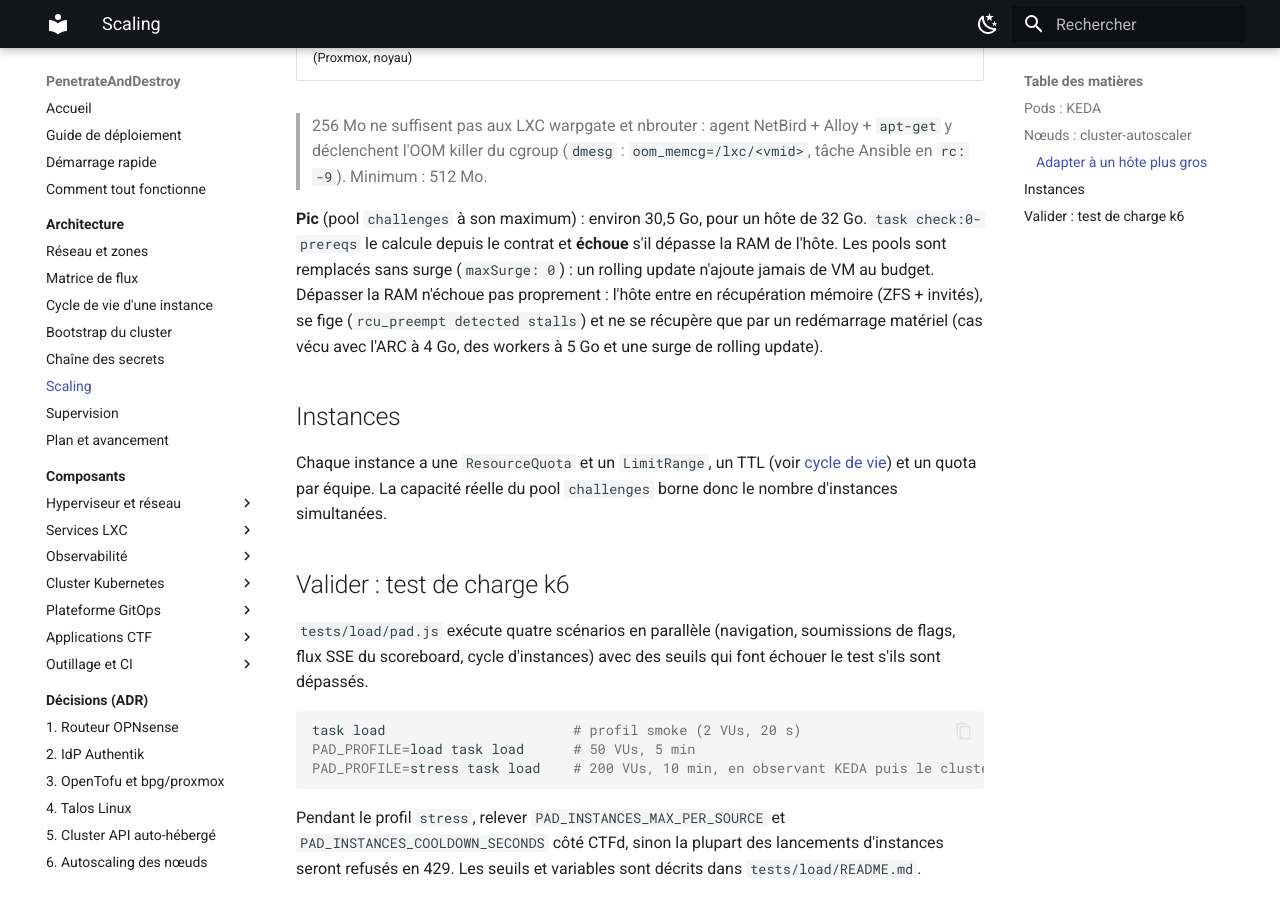
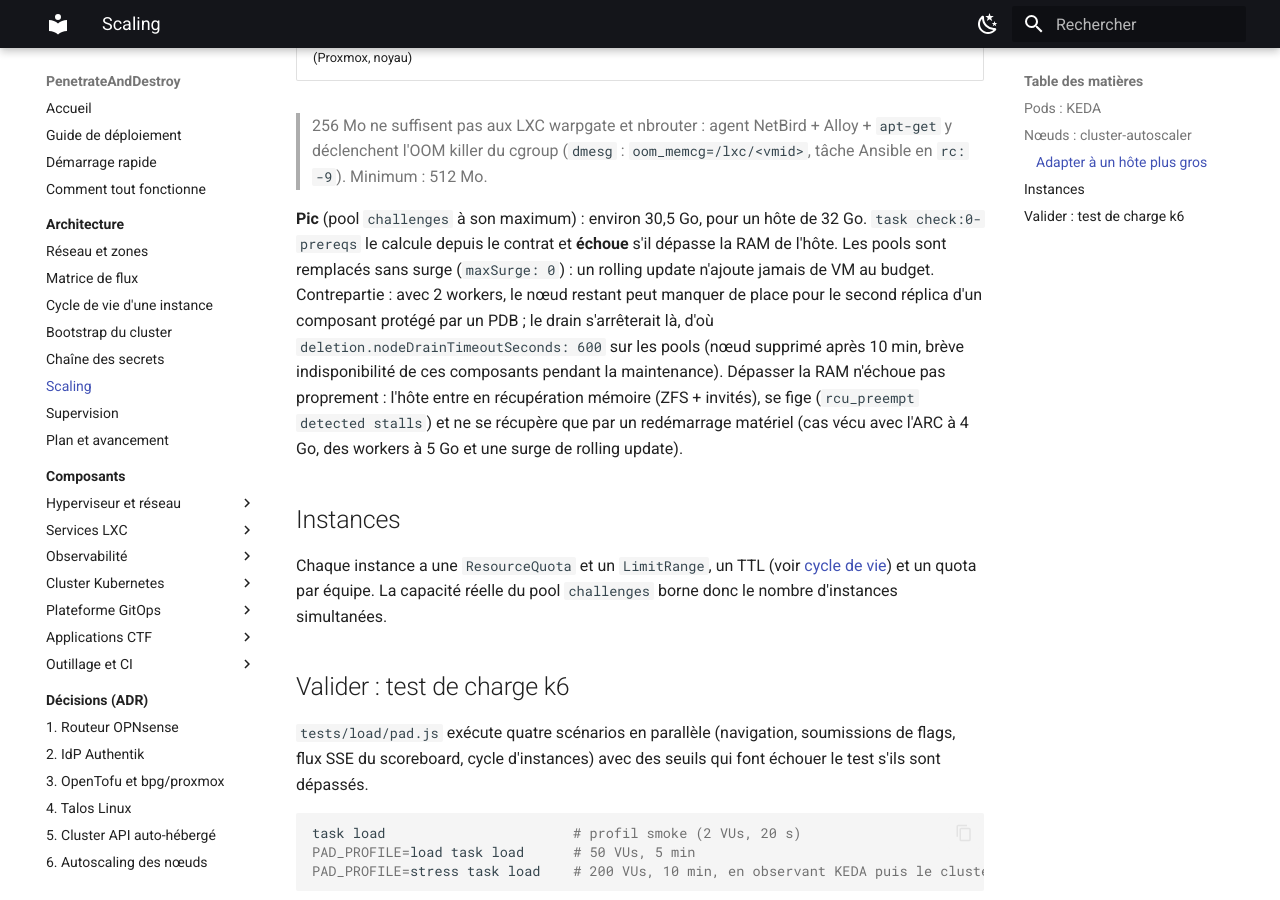
Before and after one commit to kim-tsr/penetrate-and-destroy, an MkDocs documentation site: the page built from docs/architecture/scaling.md, in a window 1280 px wide and 900 px high, scrolled down 1853 px. Built offline with MkDocs 1.6.1 and Material for MkDocs 9.7.7, drawn with Linux system fonts in a browser that asks for light colours.

Commit message:
fix(cluster): délai de drain de 10 min sur les pools (remplacement sans surge bloqué par un PDB faute de place)

```diff
--- a/docs/architecture/scaling.md
+++ b/docs/architecture/scaling.md
@@ -63,7 +63,7 @@ CHALLENGES si besoin, et vérifier le budget :
 
 **Pic** (pool `challenges` à son maximum) : environ 30,5 Go, pour un hôte de 32 Go. `task check:0-prereqs` le calcule
 depuis le contrat et **échoue** s'il dépasse la RAM de l'hôte. Les pools sont remplacés sans surge (`maxSurge: 0`) :
-un rolling update n'ajoute jamais de VM au budget. Dépasser la RAM n'échoue pas proprement : l'hôte entre en
+un rolling update n'ajoute jamais de VM au budget. Contrepartie : avec 2 workers, le nœud restant peut manquer de place pour le second réplica d'un composant protégé par un PDB ; le drain s'arrêterait là, d'où `deletion.nodeDrainTimeoutSeconds: 600` sur les pools (nœud supprimé après 10 min, brève indisponibilité de ces composants pendant la maintenance). Dépasser la RAM n'échoue pas proprement : l'hôte entre en
 récupération mémoire (ZFS + invités), se fige (`rcu_preempt detected stalls`) et ne se récupère que par un redémarrage
 matériel (cas vécu avec l'ARC à 4 Go, des workers à 5 Go et une surge de rolling update).
 
```
Also changed, not shown: 2 other files.
